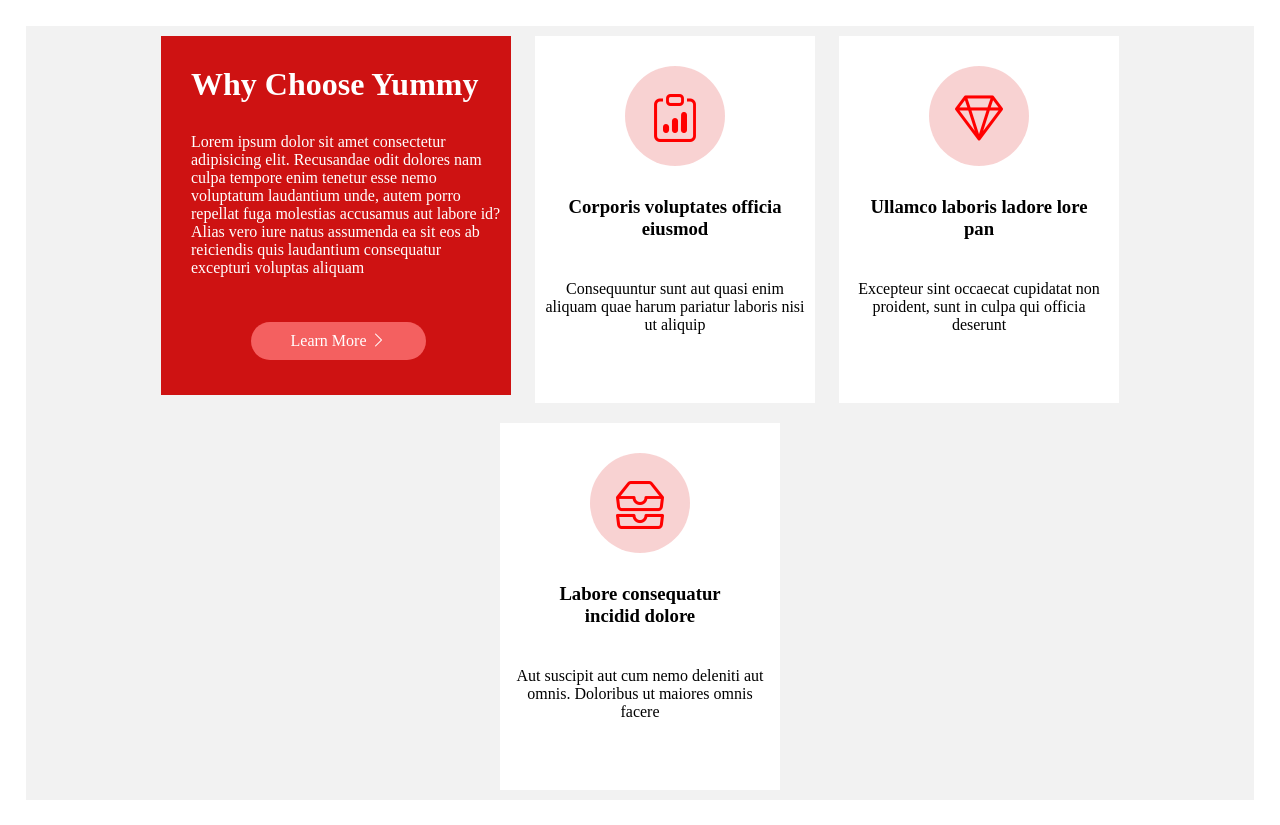
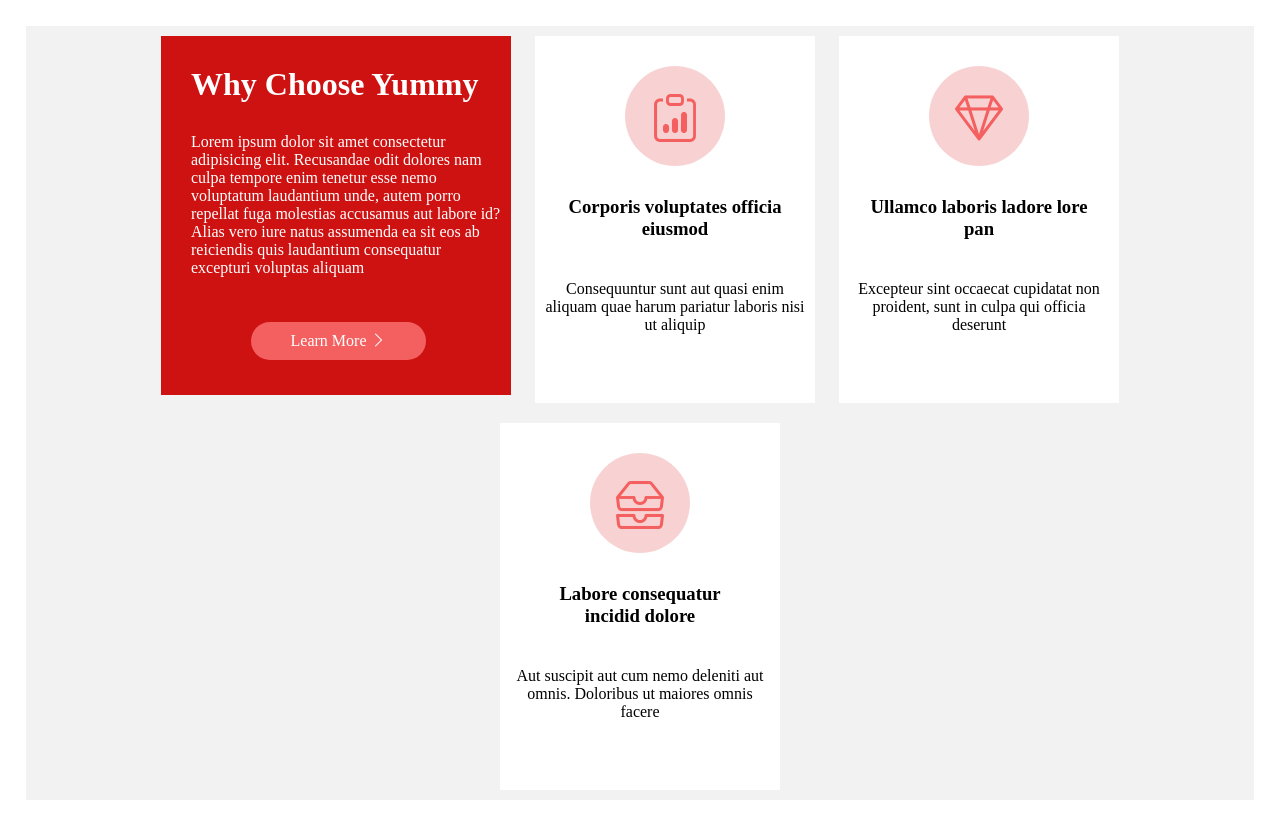
Before and after one commit to kavitharanitamalapakula/28r-Transitions, a plain HTML site: page index.html in a window 1280 px wide. Drawn offline with nearby package versions, Linux system fonts and the light colour scheme.

Commit message:
TransitionsTask

```diff
--- a/Style.css
+++ b/Style.css
@@ -68,7 +68,7 @@
     height: 100px;
     position: relative;
     border-radius: 50%;
-    color: red;
+    color: rgb(244, 96, 96);
     left: 90px;
     font-size: xxx-large;
     background-color: rgba(247, 199, 199, 0.804);
```
